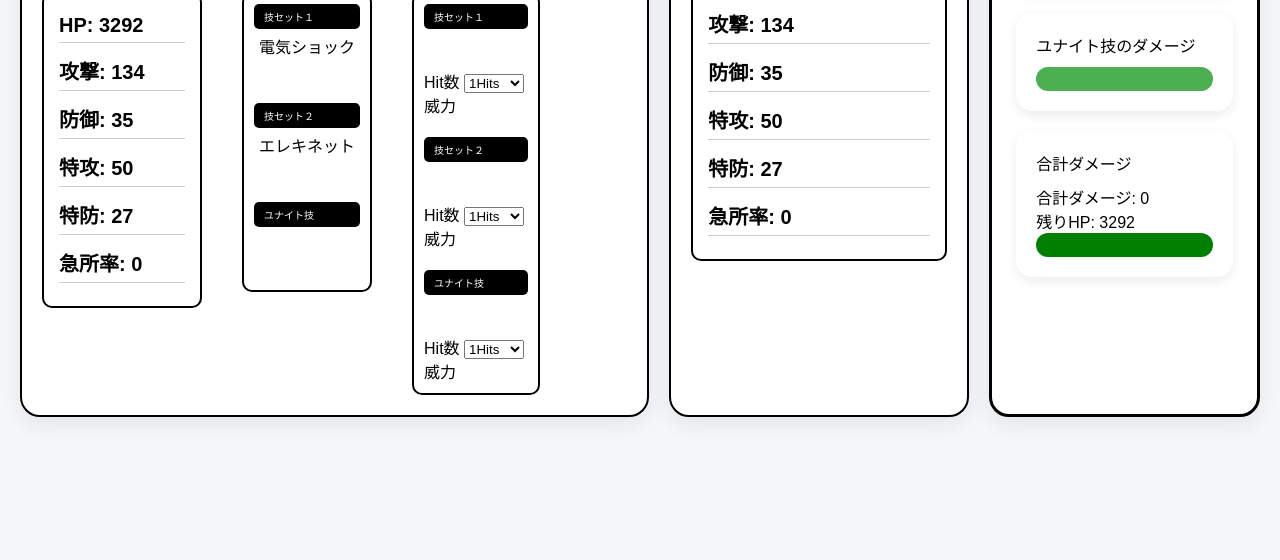
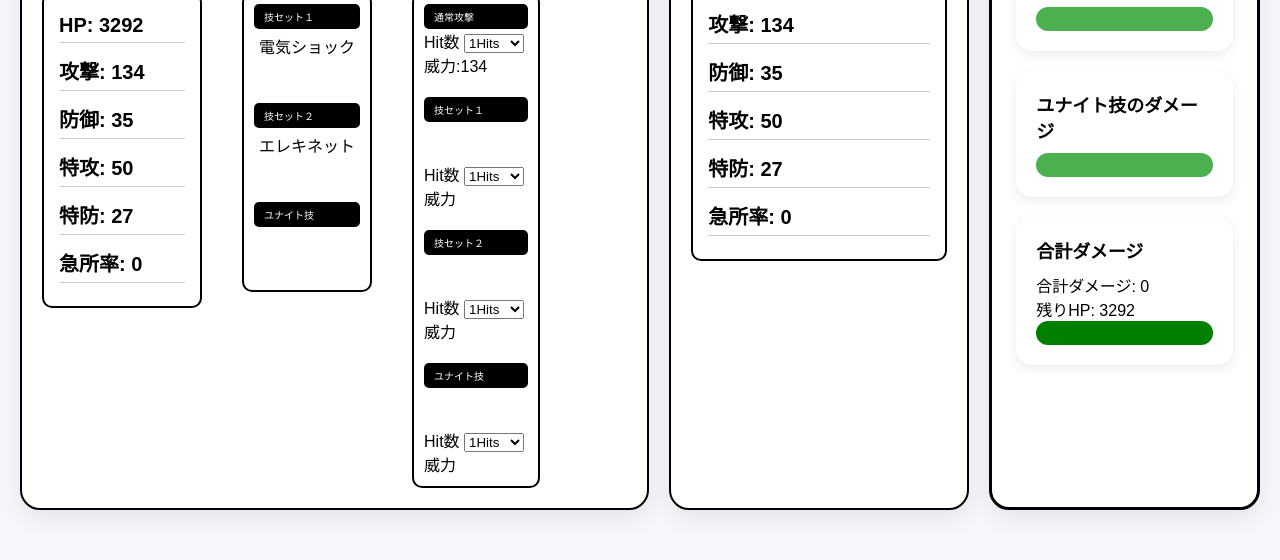
Before and after one commit to harunoshin1117-commits/pokemon-unite-app, a plain HTML site: page index.html in a window 1280 px wide. Shown: the part 304-864 px from the top of the page. Before the commit the page ends 800 px from the top, so only its background shows below. Drawn offline with Linux system fonts and the light colour scheme.

Commit message:
normalAttackDamage update

```diff
--- a/index.html
+++ b/index.html
@@ -22,7 +22,7 @@
                                 </div>
                                 <label for="pokemon-select">名前</label>
                                 <select name="" id="pokemon-select"></select>
-                                <div class="pokemon-img" id="pokemon-img"><img src=""></div>
+                                <div class="pokemon-img" id="pokemon-img"><img src="#"></div>
                             </div>
                             <div id="held-item-select" class="held-items-select">
                                 <p class="held-item-title">持ち物選択</p>
@@ -67,6 +67,9 @@
 
                                         <div class="skill-wrapper">
 
+
+
+
                                             <div class="skill-one" id="skill-one">
                                                 <p>技セット１</p>
                                                 <ul class="skill-list">
@@ -95,6 +98,17 @@
                                 <div>
                                     <p class="result-tiile">選んだ技</p>
                                     <div id="pokemon-result" class="pokemon-result">
+
+                                        <div id="normalAttack" class="normalAttack">
+                                                <p class="result-p">通常攻撃</p>
+                                                <label for="normalAttack-hit">Hit数</label>
+                                                <select name="" id="normalAttack-hit"></select>
+                                                <p id="normalAttack-damage">威力</p>
+                                        </div>
+
+
+
+
 
                                         <div>
                                             <p class="result-p">技セット１</p>
--- a/js/app.js
+++ b/js/app.js
@@ -46,7 +46,7 @@ const hpFillTwo = document.getElementById("hp-fill-two");
 const hpFillUnite = document.getElementById("hp-fill-unite");
 const hpFillAll = document.getElementById("hp-fill-all");
 
-
+const normalAttackDamage = document.getElementById("normalAttack-damage");
 
 // =========================
 // data
@@ -66,7 +66,8 @@ const statusName = {
 const hitCountSelects= {
     one:document.getElementById("damage-hit-one"),
     two:document.getElementById("damage-hit-two"),
-    unite:document.getElementById("damage-hit-unite")
+    unite:document.getElementById("damage-hit-unite"),
+    normalAttack:document.getElementById("normalAttack-hit")
 };
 
 let currentPokemon = pokemonsList[0];
@@ -119,6 +120,7 @@ Object.values(hitCountSelects).forEach(select => {
 
     select.addEventListener("change", () => {
          updateDamageByHitCount();
+         normalAttackDamages();
     })
 })
 
@@ -134,7 +136,7 @@ createLevelOptions(enemyLevelSelect);
 createPokemonOptions(pokemonSelect);
 createPokemonOptions(pokemonSelectTwo);
 
-
+normalAttackDamages();
 
 
 // =========================
@@ -146,6 +148,8 @@ levelSelect.addEventListener("change", () => {
     updatePlayerUI();
     console.log(levelSelect.value);
    updateDamageByHitCount();
+
+    normalAttackDamages();
 
 
 });
@@ -190,7 +194,6 @@ pokemonSelect.addEventListener("change", () => {
 
 
 
-
     const selectedId = pokemonSelect.value;
 
     currentPokemon = pokemonsList.find(
@@ -205,6 +208,7 @@ pokemonSelect.addEventListener("change", () => {
     titlePokemonTitle.textContent = selectedId;
 
     updatePlayerUI();
+     normalAttackDamages();
 
 });
 
@@ -764,6 +768,52 @@ function resetDamageDisplay(
     hpBarElement.style.width = "100%";
     hpBarElement.style.backgroundColor = "green";
 }
+
+function normalAttackDamages(){
+
+    const level =Number(levelSelect.value);
+    const selectPokemon = currentPokemon.id;
+    console.log(selectPokemon);
+    const hitCount = Number(hitCountSelects.normalAttack.value);
+    const atk = currentPokemon.stats[level].attack;
+    const spAtk = currentPokemon.stats[level].spAttack;
+    normalAttackDamage.textContent = "";
+    if(selectPokemon === "Pikachu" ){
+
+        const basicDamageP = 1 * atk;
+        const boostedDamageP = 0.38 * spAtk + 10 * (level - 1) +200;
+
+        const boostedCount = Math.floor(hitCount/3);
+        const basicCount = hitCount - boostedCount;
+        const allNormalDamageP = basicDamageP * basicCount + boostedDamageP * boostedCount;
+        console.log("ピカチュウ" + allNormalDamageP);
+
+        normalAttackDamage.textContent = "威力:" + Math.floor(allNormalDamageP);
+
+    }if(selectPokemon === "Greninja"){
+
+        const basicDamageG = 1 * atk;
+        const boostedDamageG = 1.30 * atk;
+        const boostedCount = Math.floor(hitCount/3);
+        const basicCount = hitCount - boostedCount;
+        const allNormalDamageG = basicDamageG * basicCount + boostedDamageG * boostedCount;
+        console.log("ゲッコウガ" + allNormalDamageG);
+        normalAttackDamage.textContent = "威力:" + Math.floor(allNormalDamageG);
+
+    }if(selectPokemon === "Cinderace"){
+
+        const basicDamage = 1 * atk;
+        const boostedDamage = 1.40 * atk;
+        const boostedCount = Math.floor(hitCount/3);
+        const basicCount= hitCount - boostedCount;
+        const allNormalDamage = basicCount * basicDamage + boostedDamage * boostedCount;
+        console.log("エースバーン" + allNormalDamage);
+        normalAttackDamage.textContent = "威力:" + Math.floor(allNormalDamage);
+    }
+
+}
+
+
 // =========================
 // first render
 // =========================
--- a/js/pokemonData.js
+++ b/js/pokemonData.js
@@ -2,6 +2,18 @@ const pokemonsList = [
     {
         id:"Pikachu",
         name:"ピカチュウ",
+        normalAttack:{
+                        description: "3回目の攻撃は強化攻撃になり、相手をまひさせる",
+                        damage:{
+                            basic: "100% Atk",
+                            boosted: {
+                                formula: "38% SpAtk + 10 * (level - 1) + 200"
+                            }
+                        }
+
+
+                    },
+
         skill:{
             1:[{
                 name:"電気ショック",
@@ -260,6 +272,7 @@ const pokemonsList = [
     {
         id:"Greninja",
         name:"ゲッコウガ",
+        normalAttack:{},
         skill:{
 
             1:[
@@ -526,7 +539,7 @@ const pokemonsList = [
     {
         id:"Cinderace",
         name:"エースバーン",
-
+        normalAttack:{},
         skill:{
             1:[
                 {
--- a/style.css
+++ b/style.css
@@ -63,6 +63,8 @@ body {
 }
 .damage-result p{
     margin-bottom: 10px;
+    font-size:18px;
+    font-weight: bold;
 
 }
 .detail-damage-result {
```
